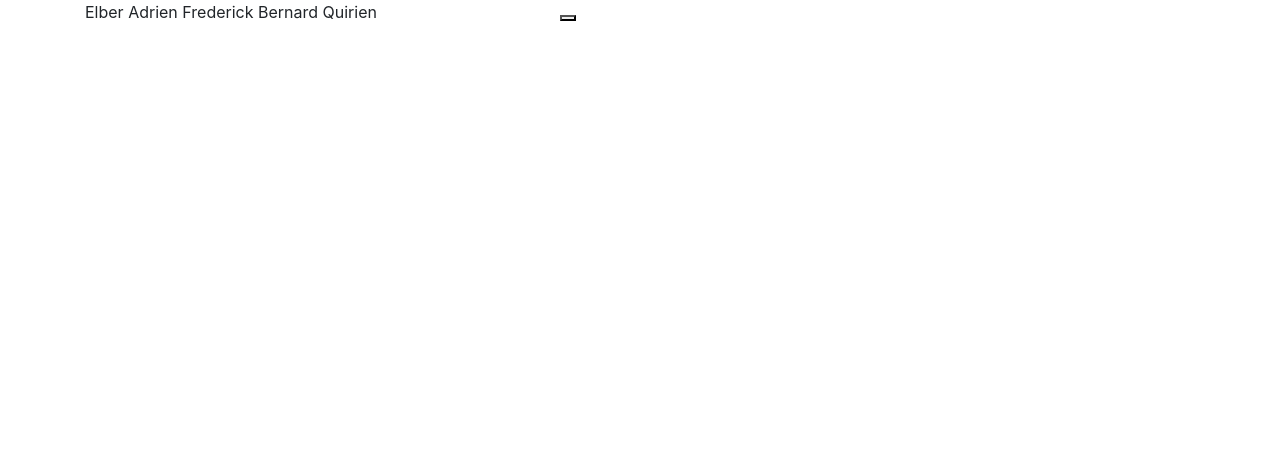
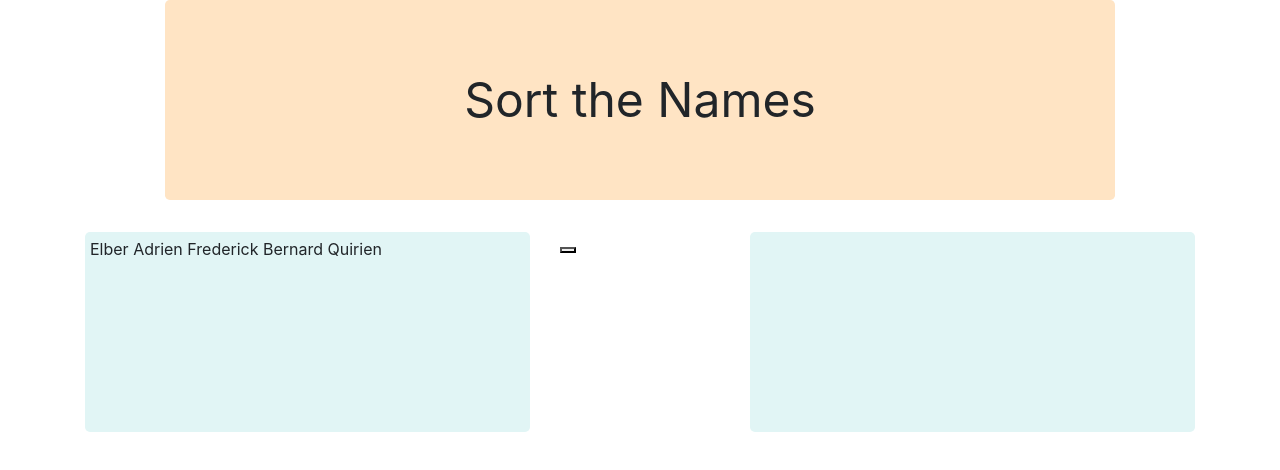
Before and after one commit to JoskedeJong/Exercise-Sort, a plain HTML site: page index.html in a window 1280 px wide. Drawn offline with nearby package versions, Linux system fonts and the light colour scheme.

Commit message:
[s] added styling

```diff
--- a/index.html
+++ b/index.html
@@ -15,6 +15,11 @@
 
     <div class="container">
         <div class="row">
+            <div class="col-1"></div>
+            <div class=" col-10 jumbotron title">Sort the Names</div>
+            <div class="col-1"></div>
+        </div>
+        <div class="row">
             <div class="col-5">
                 <div class="entryfield">
                     Elber
@@ -26,7 +31,7 @@
             </div>
 
             <div class="col-2">
-                <button class="sortbutton" onclick="sortFunction()">
+                <button class="sortbutton" name="sort names" onclick="sortFunction()">
 
                 </button>
             </div>
--- a/style.css
+++ b/style.css
@@ -0,0 +1,25 @@
+.title{
+    background-color: bisque;
+    text-align: center;
+    font-size: 300%;
+}
+
+/* [class~=field]{
+    background-color: azure;
+} */
+
+.entryfield{
+    background-color: rgb(225, 245, 245);
+    width: 100%;
+    min-height: 200px;
+    padding: 5px;
+    border-radius: 5px;
+}
+
+.outputfield{
+    background-color: rgb(225, 245, 245);
+    width: 100%;
+    min-height: 200px;
+    padding: 5px;
+    border-radius: 5px;
+}
```
Also changed, not shown: 1 other file.
